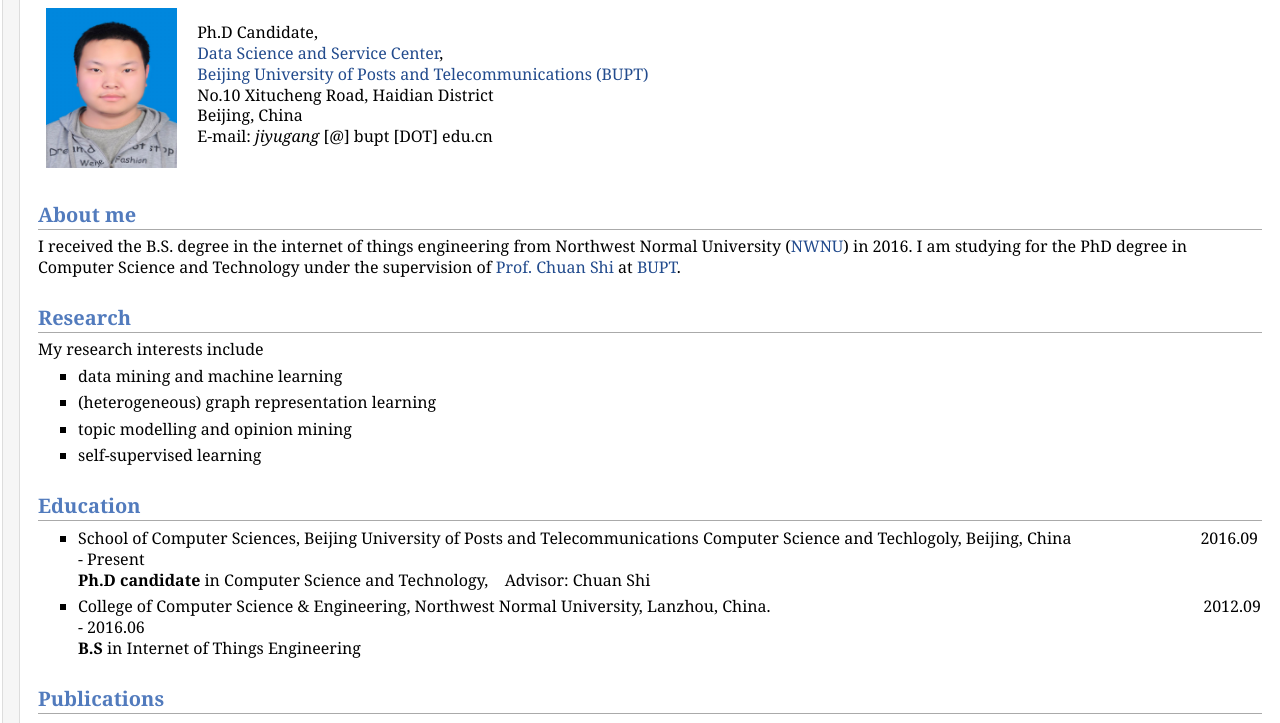
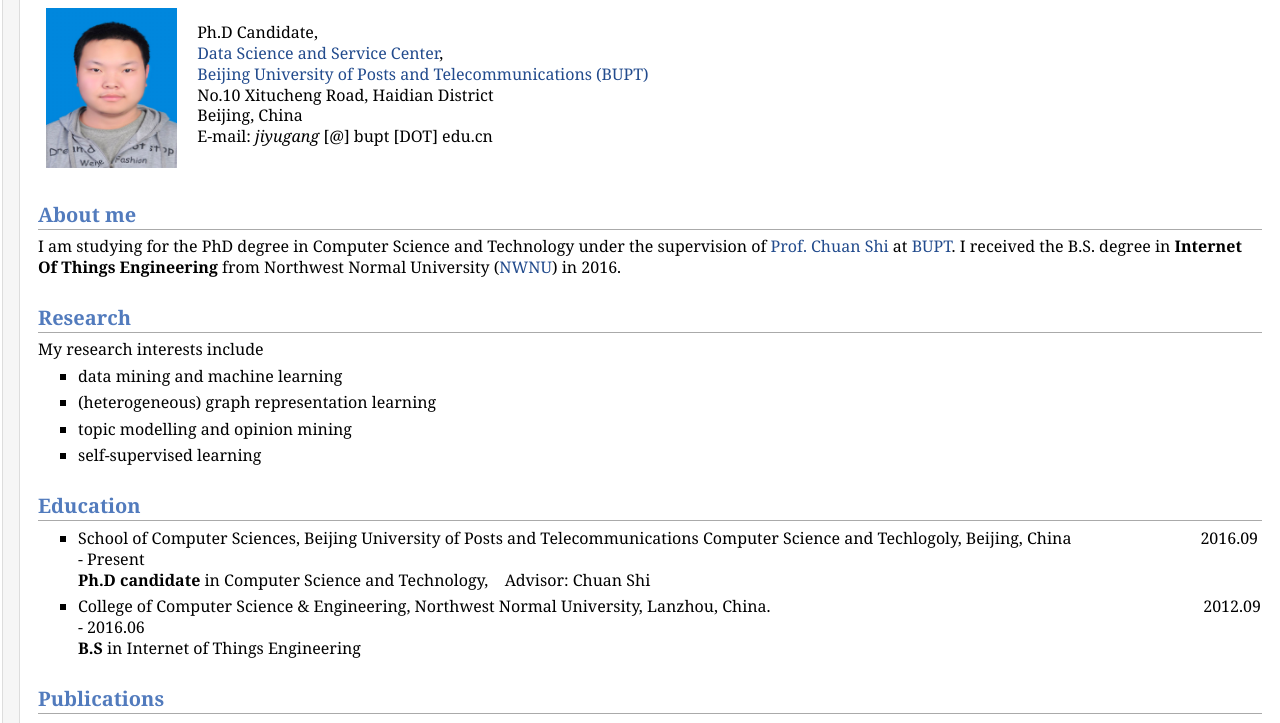
Before and after one commit to yuduo93/yuduo93.github.io, a plain HTML site: page index.html in a window 1280 px wide. Shown: the part 68-791 px from the top of the page. Drawn offline with Linux system fonts and the light colour scheme.

Commit message:
Add files via upload

```diff
--- a/index.html
+++ b/index.html
@@ -24,7 +24,7 @@ Beijing, China<br />
 E-mail: <i>jiyugang</i> [@] bupt [DOT] edu.cn</p>
 </td></tr></table>
 <h2>About me</h2>
-<p>I received the B.S. degree in the internet of things engineering from Northwest Normal University (<a href="http://www.nwnu.edu.cn/">NWNU</a>) in 2016. I am studying for the PhD degree in Computer Science and Technology under the supervision of <a href="http://www.shichuan.org/">Prof. Chuan Shi</a> at <a href="http:www.bupt.edu.cn">BUPT</a>.  </p>
+<p>I am studying for the PhD degree in Computer Science and Technology under the supervision of <a href="http://www.shichuan.org/">Prof. Chuan Shi</a> at <a href="http:www.bupt.edu.cn">BUPT</a>. I received the B.S. degree in <b>Internet Of Things Engineering</b> from Northwest Normal University (<a href="http://www.nwnu.edu.cn/">NWNU</a>) in 2016. </p>
 <h2>Research</h2>
 <p>My research interests include </p>
 <ul>
```
